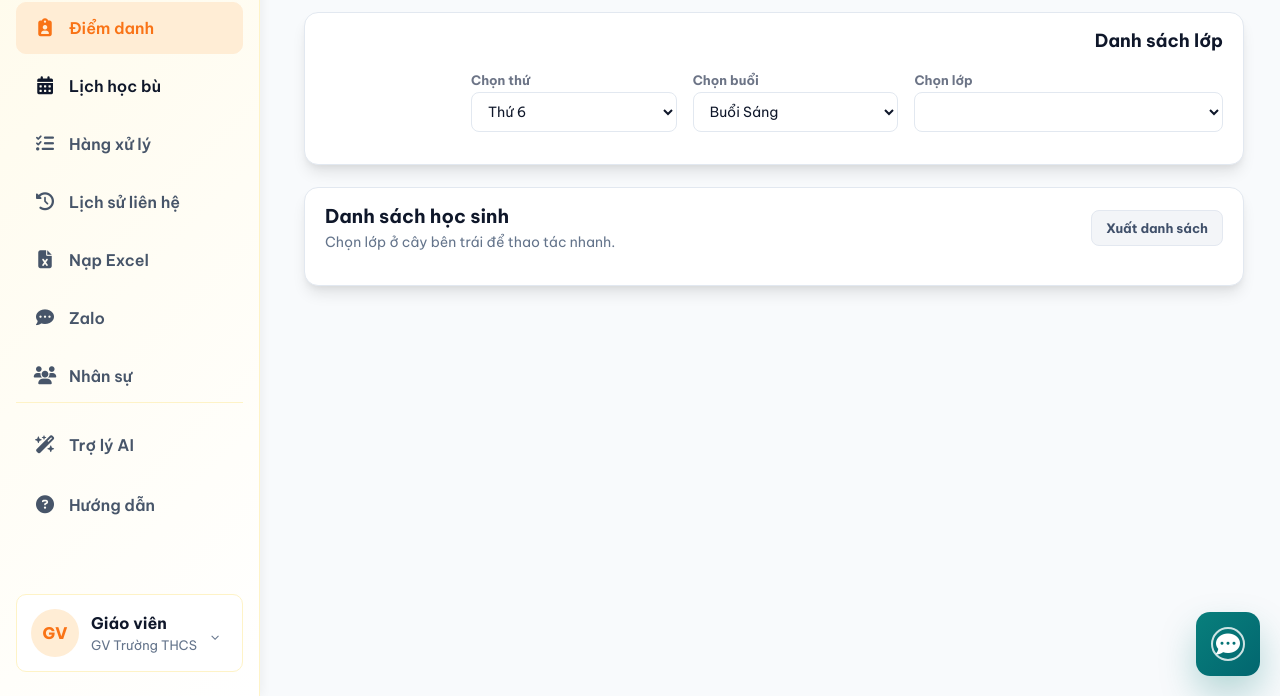
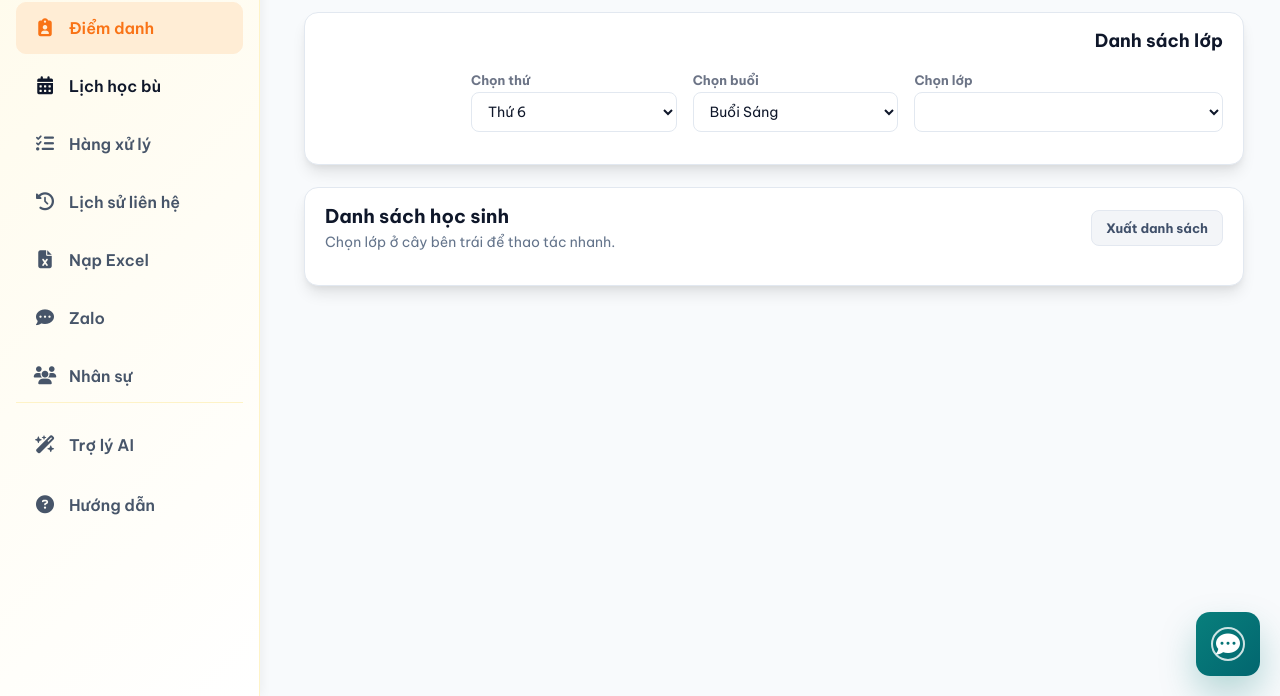
Before and after one commit to thangtienthanglong-gif/baovang, a website: page public/index.html in a window 1280 px wide. Shown: the part 104-800 px from the top of the page. Drawn offline with nearby package versions, Linux system fonts and the light colour scheme; no server answers; sample sign-in values are in the browser's storage.

Commit message:
UI: Xóa thẻ thông tin giáo viên khỏi thanh menu bên trái

```diff
--- a/public/index.html
+++ b/public/index.html
@@ -83,14 +83,7 @@
         <button class="side-link" data-tab="guideTab" type="button"><span class="nav-icon"><i class="fa-solid fa-circle-question"></i></span> Hướng dẫn</button>
       </div>
 
-      <div class="teacher-card">
-        <div class="teacher-avatar">GV</div>
-        <div>
-          <strong>Giáo viên</strong>
-          <span>GV Trường THCS</span>
-        </div>
-        <span class="teacher-chevron">⌄</span>
-      </div>
+
     </aside>
 
     <div class="app-main">
```
